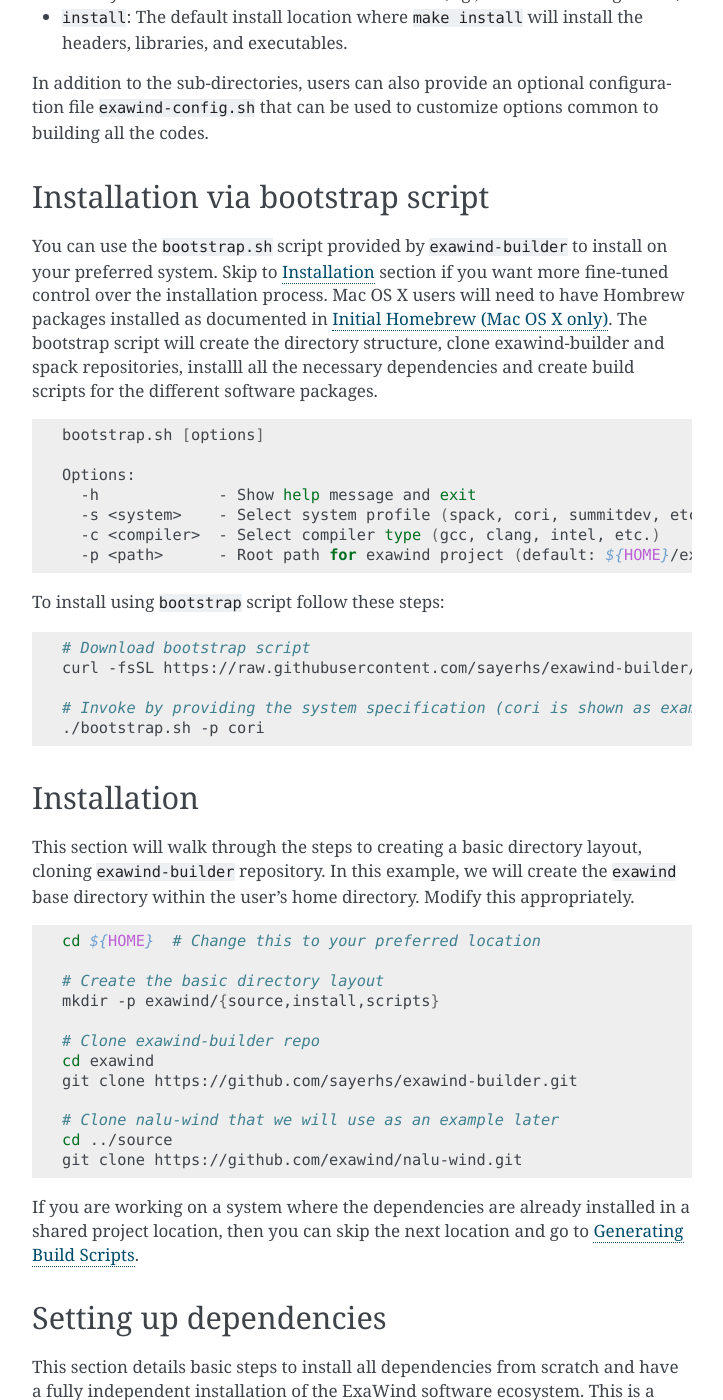
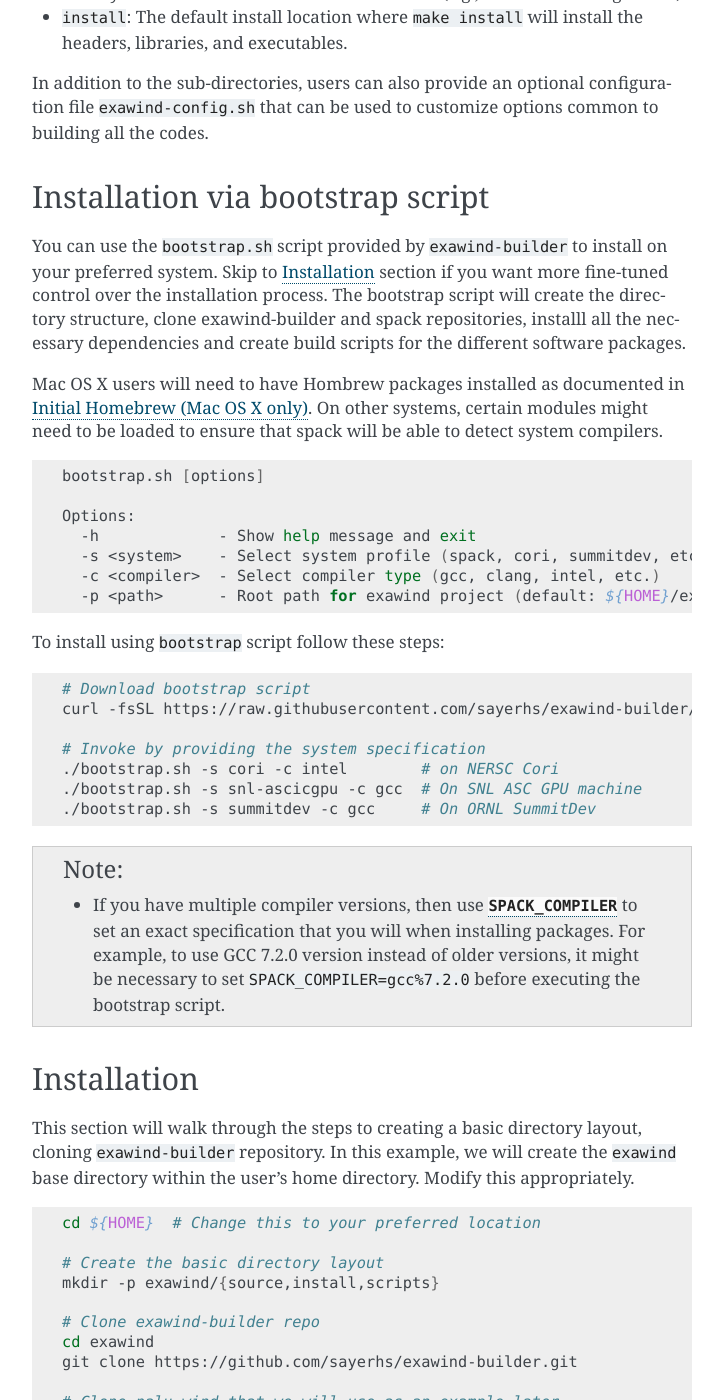
Before and after one commit to Exawind/exawind-builder, a Sphinx documentation site: the page built from doc/source/advanced.rst, in a window 1280 px wide and 1400 px high, scrolled down 926 px. Shown: the whole window, without its empty margins (388-1111 px from the left). Built offline with Sphinx 7.4.7, drawn with Linux system fonts in a browser that asks for light colours.

Commit message:
Update boostrap docs

```diff
--- a/doc/source/advanced.rst
+++ b/doc/source/advanced.rst
@@ -63,11 +63,14 @@
 
 You can use the :file:`bootstrap.sh` script provided by ``exawind-builder`` to
 install on your preferred system. Skip to :ref:`installation` section if you
-want more fine-tuned control over the installation process. Mac OS X users will
-need to have Hombrew packages installed as documented in :ref:`homebrew-setup`.
-The bootstrap script will create the directory structure, clone exawind-builder
-and spack repositories, installl all the necessary dependencies and create build
-scripts for the different software packages.
+want more fine-tuned control over the installation process. The bootstrap script
+will create the directory structure, clone exawind-builder and spack
+repositories, installl all the necessary dependencies and create build scripts
+for the different software packages.
+
+Mac OS X users will need to have Hombrew packages installed as documented in
+:ref:`homebrew-setup`. On other systems, certain modules might need to be loaded to
+ensure that spack will be able to detect system compilers.
 
 .. code-block:: bash
 
@@ -86,8 +89,18 @@
    # Download bootstrap script
    curl -fsSL https://raw.githubusercontent.com/sayerhs/exawind-builder/master/bootstrap.sh
 
-   # Invoke by providing the system specification (cori is shown as example here)
-   ./bootstrap.sh -p cori
+   # Invoke by providing the system specification
+   ./bootstrap.sh -s cori -c intel        # on NERSC Cori
+   ./bootstrap.sh -s snl-ascicgpu -c gcc  # On SNL ASC GPU machine
+   ./bootstrap.sh -s summitdev -c gcc     # On ORNL SummitDev
+
+.. note::
+
+   - If you have multiple compiler versions, then use :envvar:`SPACK_COMPILER`
+     to set an exact specification that you will when installing packages. For
+     example, to use GCC 7.2.0 version instead of older versions, it might be
+     necessary to set ``SPACK_COMPILER=gcc%7.2.0`` before executing the
+     bootstrap script.
 
 
 .. _installation:
```
